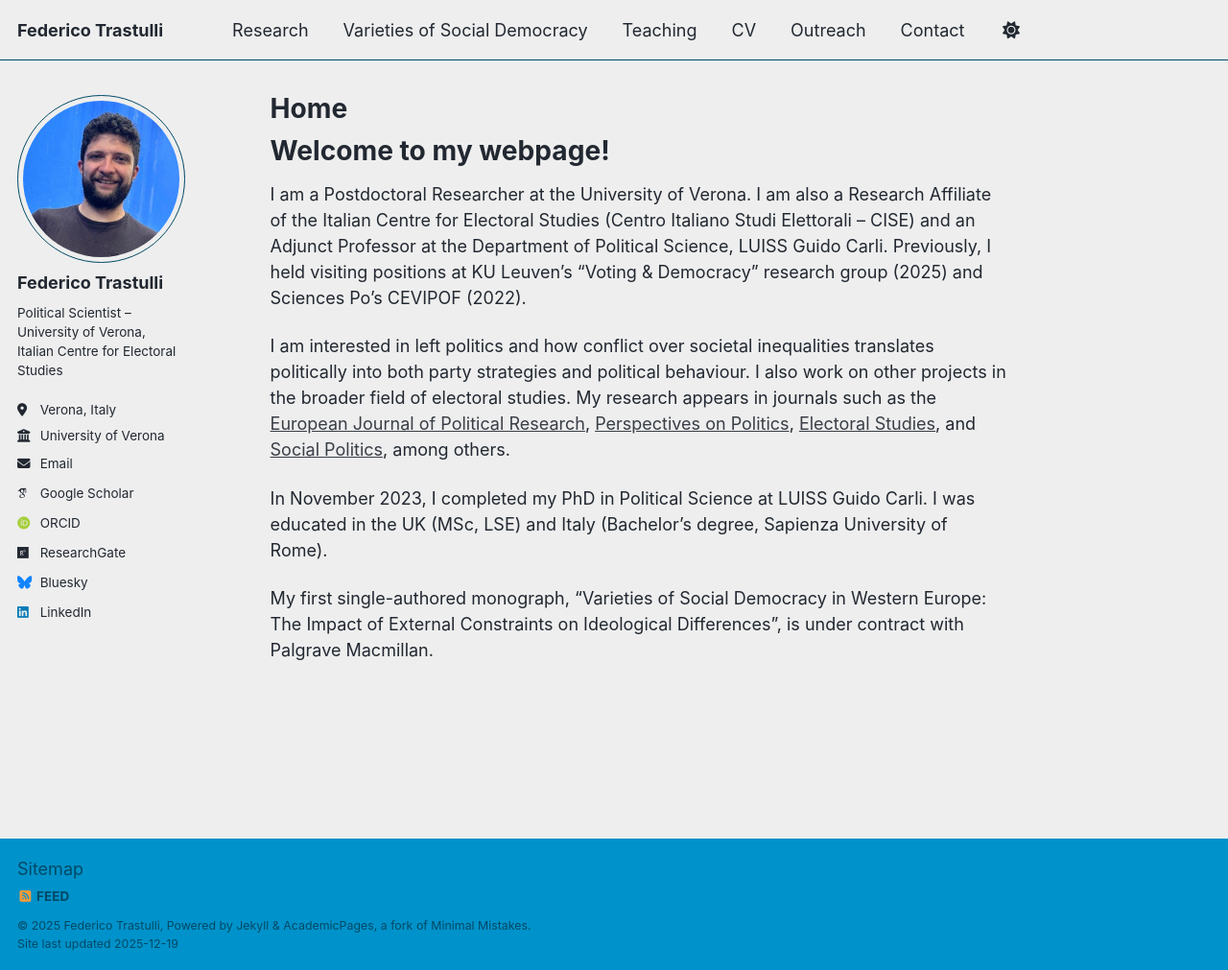
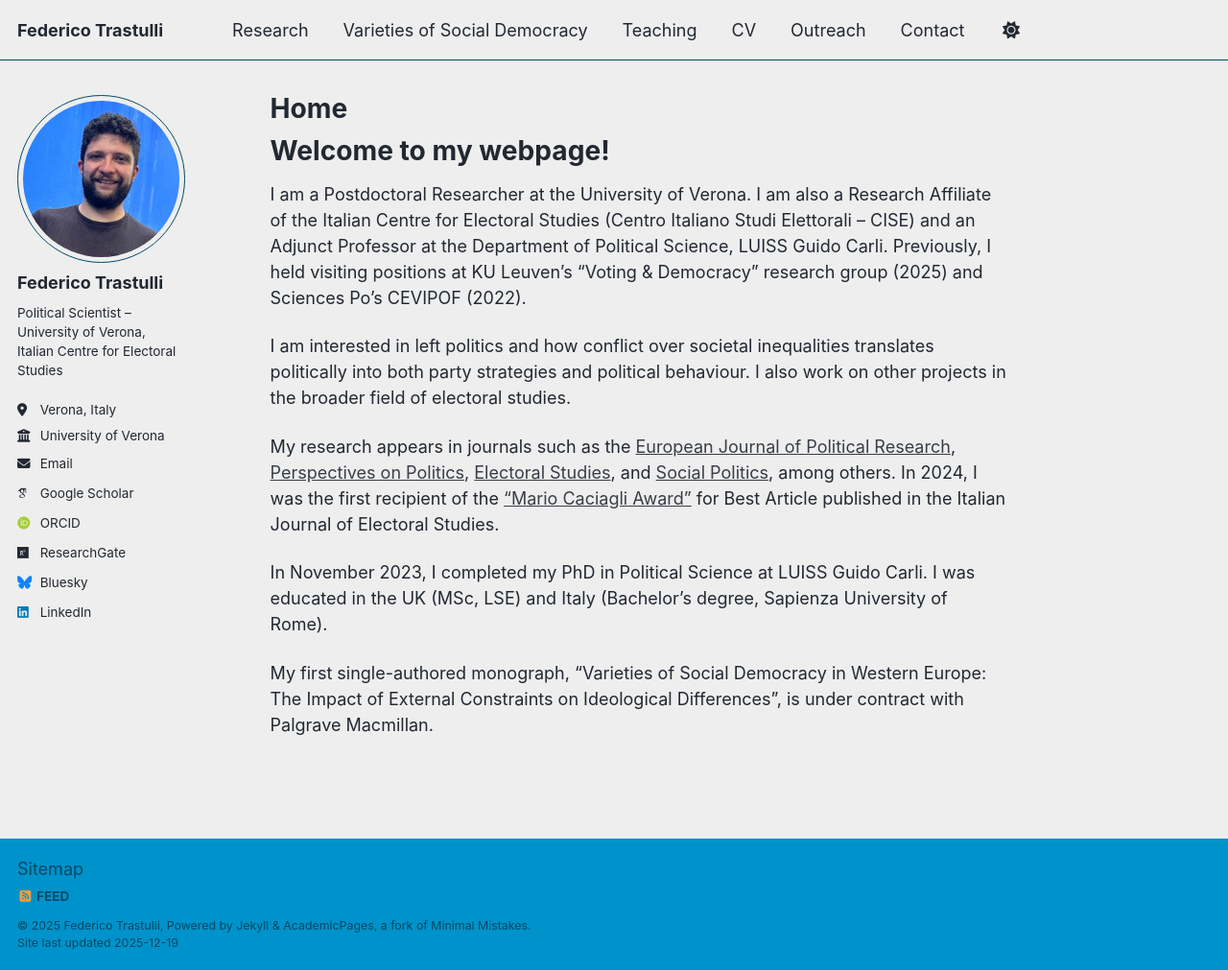
Before and after one commit to federicotrastulli/federicotrastulli.github.io, a Jekyll site: the page built from _pages/about.md, in a window 1280 px wide and 1011 px high. Shown: the whole window at 96% size. Built offline with Jekyll 4.4.1, drawn with Linux system fonts in a browser that asks for light colours; some web fonts are replaced; a script bundle is joined from its source files by our own code; library files that are not in the unit come from our copies.

Commit message:
Update about.md

```diff
--- a/_pages/about.md
+++ b/_pages/about.md
@@ -12,7 +12,9 @@
 
 I am a Postdoctoral Researcher at the University of Verona. I am also a Research Affiliate of the Italian Centre for Electoral Studies (Centro Italiano Studi Elettorali – CISE) and an Adjunct Professor at the Department of Political Science, LUISS Guido Carli. Previously, I held visiting positions at KU Leuven's "Voting & Democracy" research group (2025) and Sciences Po's CEVIPOF (2022).
 
-I am interested in left politics and how conflict over societal inequalities translates politically into both party strategies and political behaviour. I also work on other projects in the broader field of electoral studies. My research appears in journals such as the [European Journal of Political Research](https://www.cambridge.org/core/journals/european-journal-of-political-research/article/who-prioritises-what-determinants-and-measurement-of-voters-issue-prioritisation/E85C711B0698149F280FA000C70A5E66), [Perspectives on Politics](https://www.cambridge.org/core/journals/perspectives-on-politics/article/left-governmental-power-and-the-reduction-of-inequalities-in-western-europe-18712020/ED555D70627A4A3D57B2BD9B708C5F55), [Electoral Studies](https://www.sciencedirect.com/science/article/pii/S026137942500112X), and [Social Politics](https://academic.oup.com/sp/advance-article/doi/10.1093/sp/jxae035/7965949), among others.
+I am interested in left politics and how conflict over societal inequalities translates politically into both party strategies and political behaviour. I also work on other projects in the broader field of electoral studies.
+
+My research appears in journals such as the [European Journal of Political Research](https://www.cambridge.org/core/journals/european-journal-of-political-research/article/who-prioritises-what-determinants-and-measurement-of-voters-issue-prioritisation/E85C711B0698149F280FA000C70A5E66), [Perspectives on Politics](https://www.cambridge.org/core/journals/perspectives-on-politics/article/left-governmental-power-and-the-reduction-of-inequalities-in-western-europe-18712020/ED555D70627A4A3D57B2BD9B708C5F55), [Electoral Studies](https://www.sciencedirect.com/science/article/pii/S026137942500112X), and [Social Politics](https://academic.oup.com/sp/advance-article/doi/10.1093/sp/jxae035/7965949), among others. In 2024, I was the first recipient of the ["Mario Caciagli Award"](https://oaj.fupress.net/index.php/qoe/announcement/view/133) for Best Article published in the Italian Journal of Electoral Studies.
 
 In November 2023, I completed my PhD in Political Science at LUISS Guido Carli. I was educated in the UK (MSc, LSE) and Italy (Bachelor's degree, Sapienza University of Rome).
 
```
